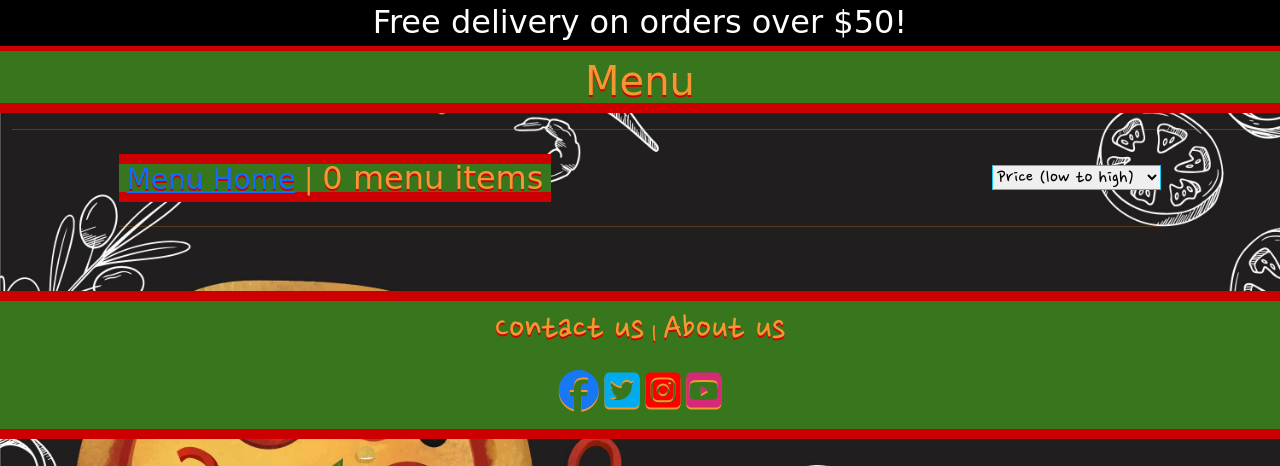
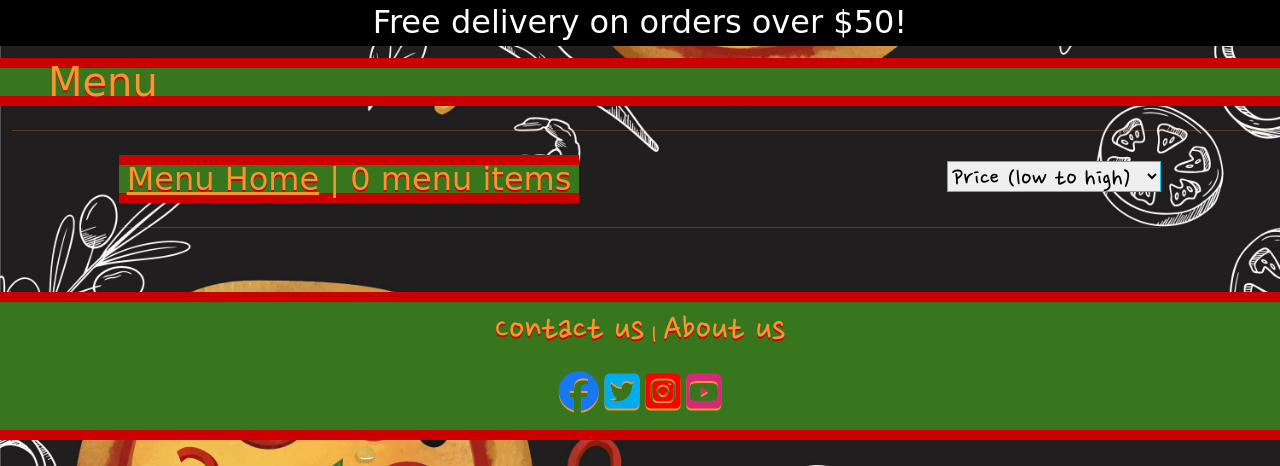
Before and after one commit to ChrisLPlumb91/everyone-loves-pizza, a Django app: a page that uses menu/templates/menu/menu.html in a window 1280 px wide. Shown: the part 139-605 px from the top of the page. Run offline with Django 4.2, Linux system fonts and the light colour scheme; data that the repository does not hold is empty; some libraries are stand-ins or nearby versions; some web fonts are replaced.

Commit message:
Add small changes to menu page styling

```diff
--- a/menu/templates/menu/menu.html
+++ b/menu/templates/menu/menu.html
@@ -10,13 +10,11 @@
 {% endblock %}
 
 {% block content %}
+
+<hr>
+<h2 class="logo-font jumbotron-heading"><span class="ms-5">Menu</span></h2>
+
 <div class="container-fluid">
-
-    <div class="row jumbotron-heading mt-3">
-        <div class="col text-center">
-            <h2 class="mt-3">Menu</h2>
-        </div>
-    </div>
 
     <div class="row">
         <div class="col text-center">
@@ -61,9 +59,9 @@
                 <div class="col-12 order-md-first {% if search_term %}col-md-7{% else %}col-md-6{% endif %}">
                     <p class="search-results-num mt-3 text-center text-md-left jumbotron-heading d-inline-block px-2">
                         {% if search_term or current_categories or current_sorting != 'None_None' %}
-                        <span class="small"><a href="{% url 'menu' %}">Menu Home</a> | </span>
+                        <span><a href="{% url 'menu' %}" class="menu-home-link">Menu Home</a> | </span>
                         {% endif %}
-                        {{ menu_items|length }} menu items{% if search_term %} found for
+                        {{ menu_items|length }} menu item{% if not search_term %}s{% elif search_term %}(s) found for
                         "{{ search_term }}"{% endif %}
                     </p>
                 </div>
@@ -87,7 +85,7 @@
                                         {% if menu_item.image %}
                                         <a href="{% url 'menu_item_detail' menu_item.id %}"
                                             class="d-inline-block float-end">
-                                            <img src="{{ menu_item.image.url }}" alt="{{ menu_item.name }}">
+                                            <img src="{{ menu_item.image.url }}" alt="{{ menu_item.name }}" {% if menu_item.category.name == 'sides'%}class="mb-3 ms-4"{% endif %}>
                                         </a>
                                         {% else %}
                                         <a href="{% url 'menu_item_detail' menu_item.id %}">
--- a/static/css/base.css
+++ b/static/css/base.css
@@ -155,6 +155,18 @@ footer a {
 
 .card-body > p {
     line-height: 25px;
+}
+
+.menu-home-link {
+    color:#f19832 !important;
+}
+
+.menu-home-link:hover {
+    color:#2dc250 !important;
+}
+
+.custom-select, .custom-select > option {
+    font-size: 1.7rem !important;
 }
 
 .order-button {
```
